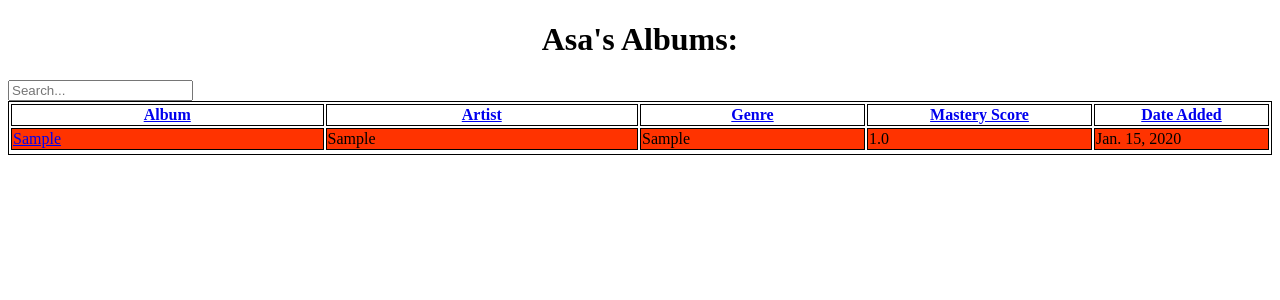
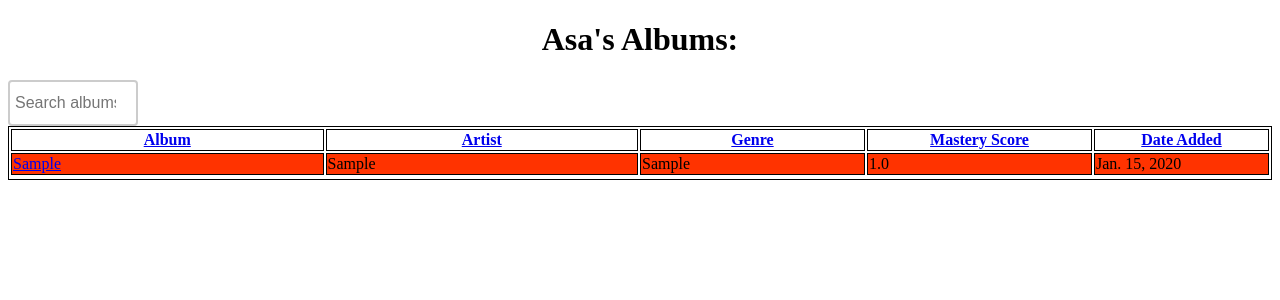
Before and after one commit to lucasfagan/Asameter, a Django app: page /albums/ in a window 1280 px wide. Shown: the top 300 px of the page. Run offline with Django 3.2, Linux system fonts and the light colour scheme; tables that the repository leaves empty hold one stand-in row (values such as "Sample post").

Commit message:
implement basic search functions

```diff
--- a/albums/templates/albums/detail.html
+++ b/albums/templates/albums/detail.html
@@ -21,7 +21,11 @@ body {
 <b>Date Listened to by Asa:</b> {{specific_album.date}}<br>
 <b>Favorite Songs:</b> {{specific_album.tt}}<br>
 <b>Asa's Comments:</b> {{specific_album.comments}} <br> <br>
-<a href="{% url 'albums:index' %}"> &#8617 to full album list</a>
+{% if search_term %}
+&#8617 to <a href="{% url 'albums:search' %}">search results</a> or <a href="{% url 'albums:index' %}">all of Asa's albums</a>
+{% else %}
+<a href="{% url 'albums:index' %}">&#8617 to all of Asa's albums</a>
+{% endif %}
 </center>
 </body>
 </html>
--- a/albums/templates/albums/index.html
+++ b/albums/templates/albums/index.html
@@ -12,9 +12,17 @@ input[type=submit] {
   font-family: "Avenir";
 }
 input[type=text] {
-  width= 130px;
-  -webkit-transition: width 0.4s ease-in-out;
-  transition: width 0.4s ease-in-out;
+    width: 130px;
+    box-sizing: border-box;
+    border: 2px solid #ccc;
+    border-radius: 4px;
+    font-size: 16px;
+    background-color: white;
+    background-position: 0px 0px;
+    background-repeat: no-repeat;
+    padding: 12px 20px 12px 5px;
+    -webkit-transition: width 0.4s ease-in-out;
+    transition: width 0.4s ease-in-out;
 }
 input[type=text]:focus {
   width: 100%;
@@ -25,7 +33,10 @@ body {
 </style>
 <center><h1>Asa's Albums:</h1></center>
 <body>
-<input type="text" name="search" placeholder="Search...">
+<form action="{% url 'albums:search' %}" method="post">
+  {% csrf_token %}
+  <input id="searchbar" type="text" name="searchbar" placeholder="Search albums, artist, genres, or ratings - separate multiple search terms with a semicolon">
+</form>
 <!-- Sort by: <form action="{% url 'albums:index' %}" method="post" style="display:inline">
     {% csrf_token %}
     <input type="submit" value="Date Added"/>
@@ -34,13 +45,14 @@ body {
     {% csrf_token %}
     <input type="submit" value="Mastery Score"/>
 </form> -->
+{% if all_albums %}
 <table style="width:100%">
   <tr>
     <th><a href="{% url 'albums:sortalbum' %}">Album</a></th>
     <th><a href="{% url 'albums:sortartist' %}">Artist</a></th>
     <th><a href="{% url 'albums:sortgenre' %}">Genre</a></th>
     <th><a href="{% url 'albums:sortfavorite' %}">Mastery Score</a></th>
-    <th><a href="{% url 'albums:index' %}">Date Added</a></th>
+    <th><a href="{% url 'albums:sortdate' %}">Date Added</a></th>
   {% for album in all_albums %}
   <tr>
     <td width="25%" style="background-color: rgb({{album.redcolor}},{{album.greencolor}},0)"><a href="{% url 'albums:detail' album.name_no_spaces %}">{{album.album}}</a></td>
@@ -51,5 +63,11 @@ body {
   <tr>
   {% endfor %}
 </table>
+  {% if search_term %}
+    <center><a href="{% url 'albums:index' %}"> &#8617 to full album list</a></center>
+  {% endif %}
+{% else %}
+<p>Sorry! There were no results for "{{ search_term }}"—try searching something else, or <a href="{% url 'albums:index' %}">return to all of Asa's Albums</a></p>
+{% endif %}
 </body>
 </html>
--- a/albums/urls.py
+++ b/albums/urls.py
@@ -10,6 +10,8 @@ urlpatterns=[
     url(r'^sortalbum/', views.sortalbum, name='sortalbum'),
     url(r'^sortartist/', views.sortartist, name='sortartist'),
     url(r'^sortgenre/', views.sortgenre, name='sortgenre'),
+    url(r'^sortdate/', views.sortdate, name='sortdate'),
+    url(r'^search/', views.search, name='search'),
     url(r'^(?P<selected_album>.+)/', views.detail, name='detail')
 
 
--- a/albums/views.py
+++ b/albums/views.py
@@ -4,8 +4,13 @@ from __future__ import unicode_literals
 from django.shortcuts import render, get_object_or_404
 from .models import AsameterAlbums
 
+globaldata=AsameterAlbums.objects.all()
+globalsearchterm=""
+
 def index(request):
-    all_albums=AsameterAlbums.objects.all()
+    global globaldata
+    globaldata=AsameterAlbums.objects.all()
+    all_albums=globaldata
     for album in all_albums:
         album.album=album.album.capitalize()
         album.artist=album.artist.capitalize()
@@ -20,8 +25,25 @@ def index(request):
     context={'all_albums': all_albums}
     return render(request, 'albums/index.html', context)
 
+def sortdate(request):
+    all_albums=globaldata
+    for album in all_albums:
+        album.album=album.album.capitalize()
+        album.artist=album.artist.capitalize()
+        album.genre=album.genre.capitalize()
+        album.name_no_spaces=album.album.replace(" ","-")
+        if album.master_10<=5:
+            album.redcolor=int(255)
+            album.greencolor=int(album.master_10*51)
+        else:
+            album.redcolor=int((10-album.master_10)*51)
+            album.greencolor=int(255)
+    all_albums_sorted=sorted(all_albums, key=lambda x: x.date)
+    context={'all_albums': all_albums_sorted, 'search_term': globalsearchterm}
+    return render(request, 'albums/index.html', context)
+
 def sortfavorite(request):
-    all_albums=AsameterAlbums.objects.all()
+    all_albums=globaldata
     for album in all_albums:
         album.album=album.album.capitalize()
         album.artist=album.artist.capitalize()
@@ -34,11 +56,11 @@ def sortfavorite(request):
             album.redcolor=int((10-album.master_10)*51)
             album.greencolor=int(255)
     all_albums_sorted=sorted(all_albums, key=lambda x: x.master_10, reverse=True)
-    context={'all_albums': all_albums_sorted}
+    context={'all_albums': all_albums_sorted, 'search_term': globalsearchterm}
     return render(request, 'albums/index.html', context)
 
 def sortalbum(request):
-    all_albums=AsameterAlbums.objects.all()
+    all_albums=globaldata
     for album in all_albums:
         album.album=album.album.capitalize()
         album.artist=album.artist.capitalize()
@@ -51,11 +73,11 @@ def sortalbum(request):
             album.redcolor=int((10-album.master_10)*51)
             album.greencolor=int(255)
     all_albums_sorted=sorted(all_albums, key=lambda x: x.album)
-    context={'all_albums': all_albums_sorted}
+    context={'all_albums': all_albums_sorted, 'search_term': globalsearchterm}
     return render(request, 'albums/index.html', context)
 
 def sortartist(request):
-    all_albums=AsameterAlbums.objects.all()
+    all_albums=globaldata
     for album in all_albums:
         album.album=album.album.capitalize()
         album.artist=album.artist.capitalize()
@@ -68,11 +90,11 @@ def sortartist(request):
             album.redcolor=int((10-album.master_10)*51)
             album.greencolor=int(255)
     all_albums_sorted=sorted(all_albums, key=lambda x: x.artist)
-    context={'all_albums': all_albums_sorted}
+    context={'all_albums': all_albums_sorted, 'search_term': globalsearchterm}
     return render(request, 'albums/index.html', context)
 
 def sortgenre(request):
-    all_albums=AsameterAlbums.objects.all()
+    all_albums=globaldata
     for album in all_albums:
         album.album=album.album.capitalize()
         album.artist=album.artist.capitalize()
@@ -85,10 +107,45 @@ def sortgenre(request):
             album.redcolor=int((10-album.master_10)*51)
             album.greencolor=int(255)
     all_albums_sorted=sorted(all_albums, key=lambda x: x.genre)
-    context={'all_albums': all_albums_sorted}
+    context={'all_albums': all_albums_sorted, 'search_term': globalsearchterm}
     return render(request, 'albums/index.html', context)
 
 def detail(request, selected_album):
     specific_album=get_object_or_404(AsameterAlbums, album__iexact=selected_album.replace("-"," "))
-    return render(request, 'albums/detail.html', {'specific_album': specific_album})
+    context={}
+    if globaldata!=AsameterAlbums.objects.all():
+        context['search_term']=globalsearchterm
+    context['specific_album']=specific_album
+    return render(request, 'albums/detail.html', context)
+
+def search(request):
+    global globaldata
+    global globalsearchterm
+    context={}
+    if request.method == "POST":
+        globalsearchterm=request.POST.get("searchbar", None)
+    context['search_term']=globalsearchterm
+    refined_data=AsameterAlbums.objects.filter(album__istartswith=globalsearchterm)
+    refined_data2=AsameterAlbums.objects.filter(artist__istartswith=globalsearchterm)
+    refined_data3=AsameterAlbums.objects.filter(genre__istartswith=globalsearchterm)
+    refined_data4=AsameterAlbums.objects.filter(master_10__istartswith=globalsearchterm)
+    refined_data5=AsameterAlbums.objects.filter(album__icontains=globalsearchterm)
+    refined_data6=AsameterAlbums.objects.filter(artist__icontains=globalsearchterm)
+    refined_data7=AsameterAlbums.objects.filter(genre__icontains=globalsearchterm)
+    refined_data8=AsameterAlbums.objects.filter(master_10__icontains=globalsearchterm)
+    globaldata = refined_data | refined_data2 | refined_data3 | refined_data4 | refined_data5 | refined_data6 | refined_data7 | refined_data8
+    for album in globaldata:
+        album.album=album.album.capitalize()
+        album.artist=album.artist.capitalize()
+        album.genre=album.genre.capitalize()
+        album.name_no_spaces=album.album.replace(" ","-")
+        if album.master_10<=5:
+            album.redcolor=int(255)
+            album.greencolor=int(album.master_10*51)
+        else:
+            album.redcolor=int((10-album.master_10)*51)
+            album.greencolor=int(255)
+    context['all_albums']=globaldata
+    return render(request, 'albums/index.html', context) #refined_data3+refined_data4+refined_data5+refined_data6+refined_data7+refined_data8})
+
 # Create your views here.
```
